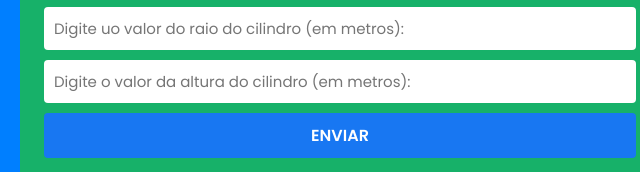
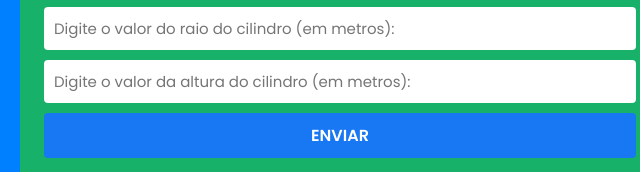
Before and after one commit to EricPfeuti/exercicios-logica-javascript, a plain HTML site: page pages/exercicio11.html in a window 1280 px wide. Shown: the part 327-499 px from the top of the page, 300-940 px from the left. Drawn offline with Linux system fonts and the light colour scheme.

Commit message:
Update exercicio11.html

```diff
--- a/pages/exercicio11.html
+++ b/pages/exercicio11.html
@@ -25,7 +25,7 @@
 
     <div class="box">
         <p>Leia o raio da base e a altura de um cilindro. Após, calcule e mostre o volume do cilindro.</p>
-        <input type="number" id="raio" class="input-number-text" placeholder="Digite uo valor do raio do cilindro (em metros):">
+        <input type="number" id="raio" class="input-number-text" placeholder="Digite o valor do raio do cilindro (em metros):">
         <input type="number" id="alturaCilindro" class="input-number-text" placeholder="Digite o valor da altura do cilindro (em metros):">
         <button onclick="ex11()">ENVIAR</button>
     </div><br>
```
